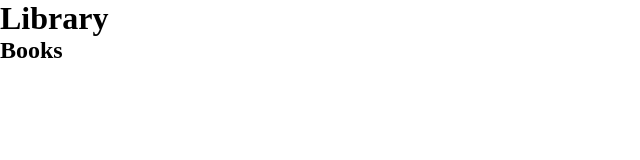
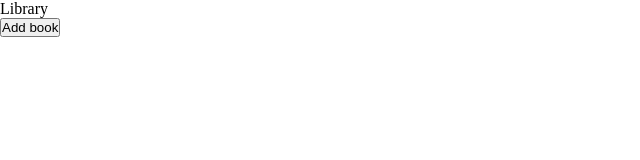
Before and after one commit to waleedhussein4/library, a plain HTML site: page index.html in a window 1280 px wide. Shown: the whole page, without its empty margins (0-640 px from the left). Drawn offline with Linux system fonts and the light colour scheme.

Commit message:
git broke so idk what i changed

```diff
--- a/index.html
+++ b/index.html
@@ -14,12 +14,14 @@
 </head>
 
 <body>
-    <h1>Library</h1>
-
-    <h2>Books</h2>
+    <div class="nav">
+        Library
+    </div>
 
     <div class="container">
     </div>
+
+    <button id="add">Add book</button>
 </body>
 
 </html>
```
